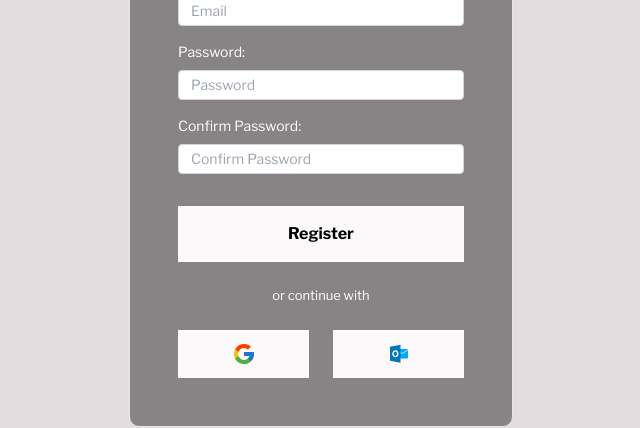
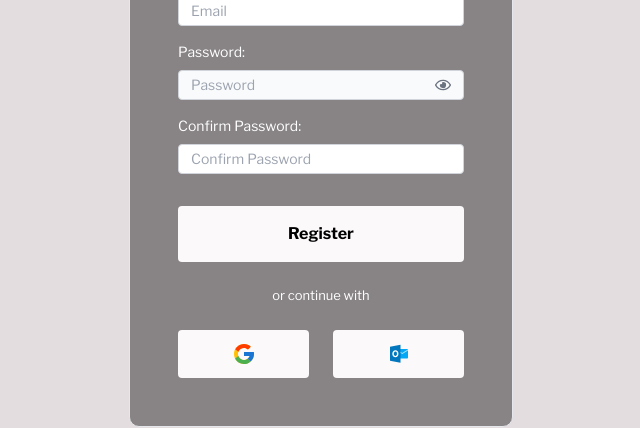
Before and after one commit to dott13/KitKatFrontend, a React (Vite) app: page /login in a window 1280 px wide. Both pictures are taken after a click on the link "Register here". Shown: the part 221-649 px from the top of the page, without its empty margins (319-959 px from the left). Built offline with nearby package versions, Linux system fonts and the light colour scheme.

Commit message:
fix: button border, add showPassword to RegisterForm.tsx

```diff
--- a/src/components/FullLogin/LoginForms/RegisterForm.tsx
+++ b/src/components/FullLogin/LoginForms/RegisterForm.tsx
@@ -1,6 +1,7 @@
 import React, { useState } from "react";
 import { FcGoogle } from "react-icons/fc";
 import OutlookIcon from "../../../assets/svgs/SvgExporter";
+import {FaRegEye, FaRegEyeSlash} from "react-icons/fa";
 
 interface RegisterFormData {
   email: string;
@@ -37,6 +38,9 @@ const RegisterForm: React.FC = () => {
     password: "",
     confirmPassword: "",
   });
+
+  const [showPassword, setShowPassword] = useState<boolean>(false)
+
 
   const [formErrors, setFormErrors] = useState<
     Partial<Record<keyof RegisterFormData, string[]>>
@@ -141,7 +145,7 @@ const RegisterForm: React.FC = () => {
               value={formData.email}
               onChange={handleChange}
               placeholder="Email"
-              className={`w-full px-3 py-1 mt-2 text-sm border text-input ${
+              className={`w-full px-3 py-1 mt-2 text-sm border text-black ${
                 formErrors.email ? "border-red-500" : "border-gray-300"
               } rounded`}
             />
@@ -154,17 +158,32 @@ const RegisterForm: React.FC = () => {
             <label htmlFor="password" className="block text-sm">
               Password:
             </label>
+
+
+
+            <div
+                className={` px-3 py-1 mt-2 border flex justify-between items-center ${formErrors.password ? "border-red-500" : "border-gray-300"} rounded bg-gray-50 `}
+            >
               <input
-              type="password"
+                  type={showPassword ? 'text' : 'password'}
                   name="password"
                   id="password"
                   value={formData.password}
                   onChange={handleChange}
                   placeholder="Password"
-              className={`w-full px-3 py-1 mt-2 border text-sm text-input ${
-                formErrors.password ? "border-red-500" : "border-gray-300"
-              } rounded`}
+                  className={`text-sm text-black bg-gray-50 focus:border-none focus:outline-none`}
               />
+              <div
+                  onClick={() => setShowPassword(!showPassword)}
+                  aria-label={showPassword ? "Hide password" : "Show password"}
+              >
+                {showPassword ? <FaRegEyeSlash className={"text-gray-500"}/> : <FaRegEye className={"text-gray-500"}/>}
+
+              </div>
+
+            </div>
+
+
             {formErrors.password && (
                 <ul className="text-red-500 text-sm mt-1 list-disc pl-5">
                   {formErrors.password.map((error, idx) => (
@@ -185,7 +204,7 @@ const RegisterForm: React.FC = () => {
                 value={formData.confirmPassword}
                 onChange={handleChange}
                 placeholder="Confirm Password"
-              className={`w-full px-3 py-1 mt-2 border text-sm text-input ${
+                className={`w-full px-3 py-1 mt-2 border text-sm text-black ${
                     formErrors.confirmPassword
                         ? "border-red-500"
                         : "border-gray-300"
@@ -200,16 +219,16 @@ const RegisterForm: React.FC = () => {
 
           <button
               type="submit"
-            className="bg-button text-black text-center mt-8 w-full py-4 font-bold text-base"
+              className="bg-button text-black text-center mt-8 w-full py-4 font-bold text-base rounded"
           >
             Register
           </button>
           <p className="text-[13px] my-6 text-center">or continue with</p>
-          <div className="flex justify-center items-center mb-6">
-            <button className="bg-button w-36 py-3 mr-3">
+          <div className="flex justify-center items-center mb-6 ">
+            <button className="bg-button w-36 py-3 mr-3 rounded">
               <FcGoogle className="m-auto" size={24} />
             </button>
-            <button className="bg-button w-36 py-3 ml-3">
+            <button className="bg-button w-36 py-3 ml-3 rounded">
               <OutlookIcon className="m-auto" />
             </button>
           </div>
```
Lines whose indentation alone changed are shown as unchanged.
